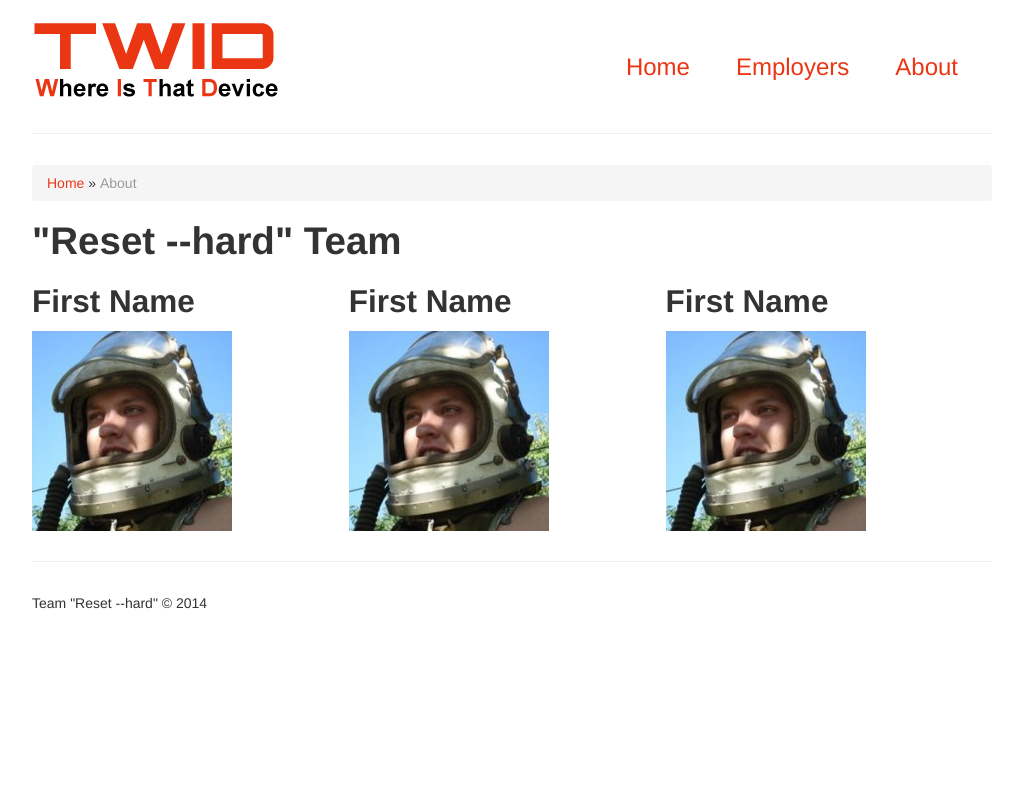
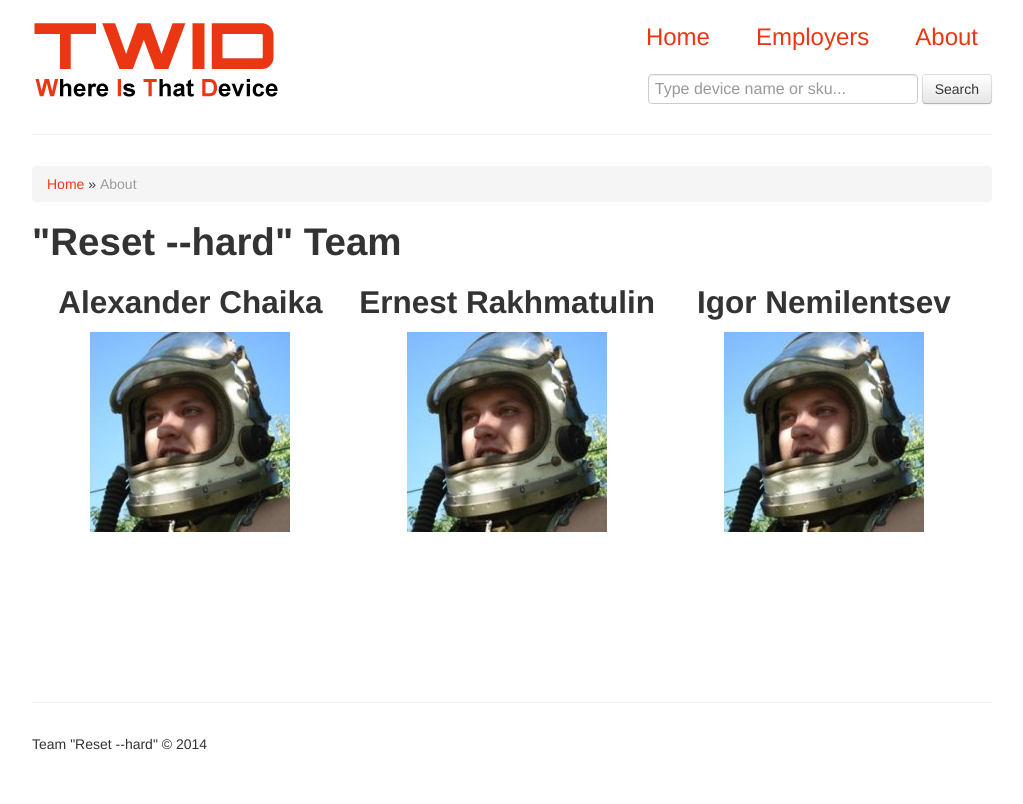
Before and after one commit to rakhmatulin/hackathon14, a Django app: page /about/ in a window 1280 px wide. Shown: the whole page, without its empty margins (128-1151 px from the left). Before the commit the page ends 609 px from the top, so only its background shows below. Run offline with Django 3.2, Linux system fonts and the light colour scheme; parts of the project's set-up code (start-up, migrations or seed data) failed here and were passed over.

Commit message:
Add search, update template

```diff
--- a/assets/css/template.css
+++ b/assets/css/template.css
@@ -47,14 +47,28 @@ a:hover {
 
 .nav {
     font-size: 24px;
-    margin: 30px 0 0 0;
 }
 
 .nav li {
-    margin-right: 20px;
+    margin-left: 20px;
 }
 
-#device-list {
+#device-search {
+    text-align: right;
+}
+
+#device-search form {
+    margin: 0;
+}
+
+#device-search input[type="text"] {
+    margin-bottom: 0;
+    font-size: 16px;
+    width: 256px;
+}
+
+#device-list,
+#employer-list {
     margin-top: 40px;
 }
 
@@ -154,19 +184,14 @@ a:hover {
 .pagination a {
     font-weight: bold;
 }
+#about {
+    min-height: 400px;
+}
 
 #about div {
     float: left;
     width: 33%;
-}
-#device-filter li {
-    list-style: none;
-    display: inline-block;
-}
-
-#device-filter ul {
-    margin: 0;
-    padding: 0;
+    text-align: center;
 }
 
 
--- a/hackathon14/urls.py
+++ b/hackathon14/urls.py
@@ -10,6 +10,7 @@ admin.autodiscover()
 urlpatterns = patterns(
     '',
     url(r'^$', 'hackathon14.views.index', name='index'),
+    url(r'^search/', 'hackathon14.views.search', name='search'),
     url(r'^employers/', 'hackathon14.views.employer_list', name='employer_list'),
     url(r'^about/', 'hackathon14.views.about', name='about'),
     url(r'^device/(?P<device_id>\d+)/$', device_single, name='single_device_view'),
--- a/hackathon14/views.py
+++ b/hackathon14/views.py
@@ -3,6 +3,7 @@ from django.core.paginator import Paginator
 from django.core.paginator import Paginator, EmptyPage, PageNotAnInteger
 from hackathon14.twid.forms import IndexFilterForm
 from twid.models import Device, Employer
+from django.db.models import Q
 
 
 def index(request):
@@ -20,6 +21,15 @@ def index(request):
     devices_by_room = Device.get_devices_by_room()
     return render_to_response('index.html', locals())
 
+def search(request):
+    query = request.GET.get('query')
+    devices = Device.objects.select_related('employer').\
+        filter(
+            Q(sku__icontains=query) |
+            Q(model__icontains=query)).\
+        order_by('-history__date')
+    devices_by_room = Device.get_devices_by_room()
+    return render_to_response('search.html', locals())
 
 def about(request):
     return render_to_response('about.html')
--- a/static/css/device-single.css
+++ b/static/css/device-single.css
@@ -3,6 +3,7 @@
     position: relative;
     margin-top: -80px;
     margin-left: 110px;
+    background: url(/static/icons/home-100.png) center center;
 }
 
 .small-history{
--- a/templates/about.html
+++ b/templates/about.html
@@ -10,15 +10,15 @@
 <h1>"Reset --hard" Team</h1>
 <div id="about">
     <div>
-        <h2>First Name</h2>
+        <h2>Alexander Chaika</h2>
         <img src="/media/about/1.jpg">
     </div>
     <div>
-        <h2>First Name</h2>
+        <h2>Ernest Rakhmatulin</h2>
         <img src="/media/about/1.jpg">
     </div>
     <div>
-        <h2>First Name</h2>
+        <h2>Igor Nemilentsev</h2>
         <img src="/media/about/1.jpg">
     </div>
 </div>
--- a/templates/common/layout.html
+++ b/templates/common/layout.html
@@ -25,25 +25,38 @@
 <div class="container-narrow">
 
     <div class="masthead">
-        <ul class="nav nav-pills pull-right">
-            <li><a href="/">Home</a></li>
-            <li><a href="/employers">Employers</a></li>
-            <li><a href="/about">About</a></li>
-        </ul>
-        <div class="logo">
+        <div class="logo pull-left">
             <a href="/">
                 <img src="{% static 'img/logo.png' %}">
             </a>
         </div>
+        <div class="pull-right">
+            <ul class="nav nav-pills">
+                <li><a href="/">Home</a></li>
+                <li><a href="/employers">Employers</a></li>
+                <li><a href="/about">About</a></li>
+            </ul>
+            <div id="device-search">
+                <form action="/search" class="search">
+                    <input type="text" name="query" class="form-control" placeholder="Type device name or sku..." value="{{query}}">
+                    <input type="submit" class="btn" value="Search">
+                </form>
+            </div>
+        </div>
+        <div class="clearfix"></div>
     </div>
 
     <hr>
+
+    <div class="clearfix"></div>
 
     <div id="content" class="wrapper">
         {% block content %}{% endblock %}
     </div>
 
     <hr>
+
+    <div class="clearfix"></div>
 
     <div class="footer">
         <p>Team <span class="bold">"Reset --hard"</span> &copy; 2014</p>
```
Also changed, not shown: other parts of assets/css/template.css (+21 -5 lines), hackathon14/twid/views.py (+6 -2 lines), templates/employer_list.html (+23 -4 lines), templates/map.html (+18 -18 lines), templates/search.html (added, +59 -0 lines), templates/twid/employer_single.html (+11 -1 lines), assets/icons/home-100.png (added), assets/icons/home-50.png (added).
